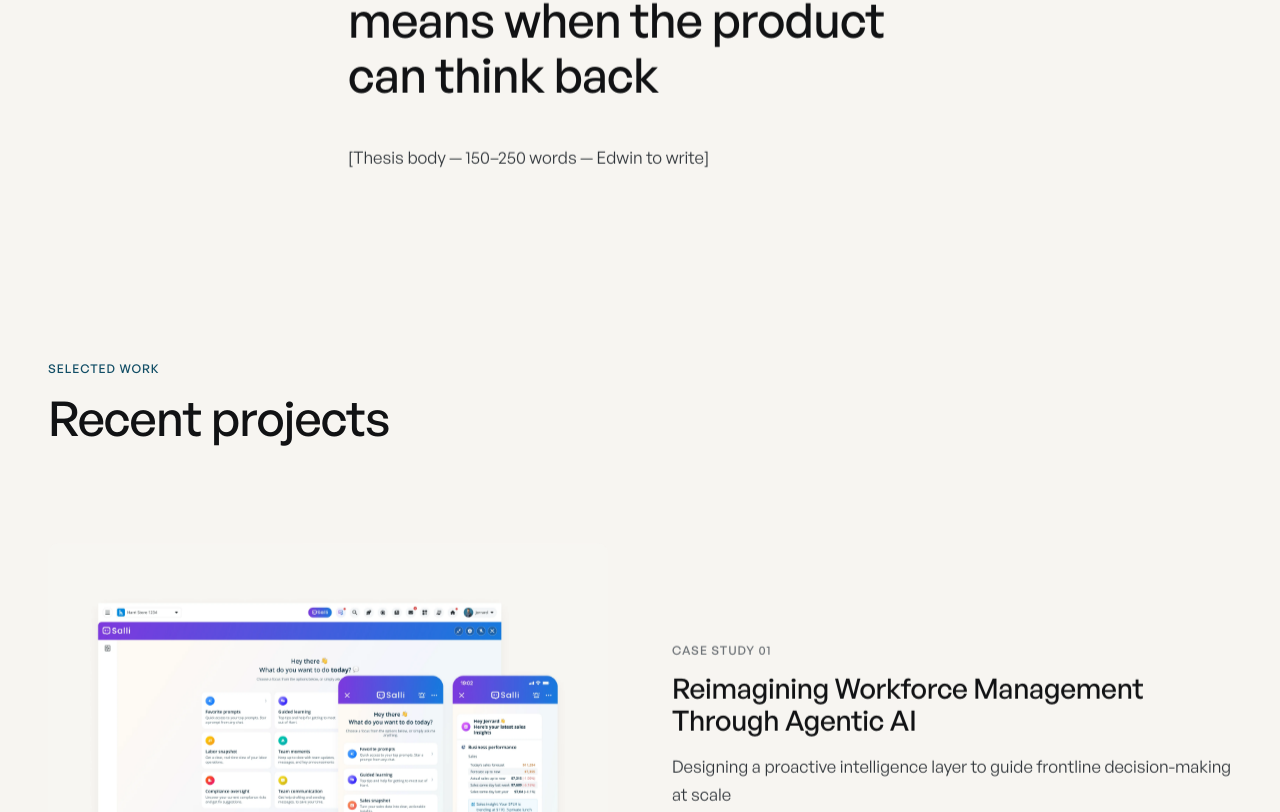
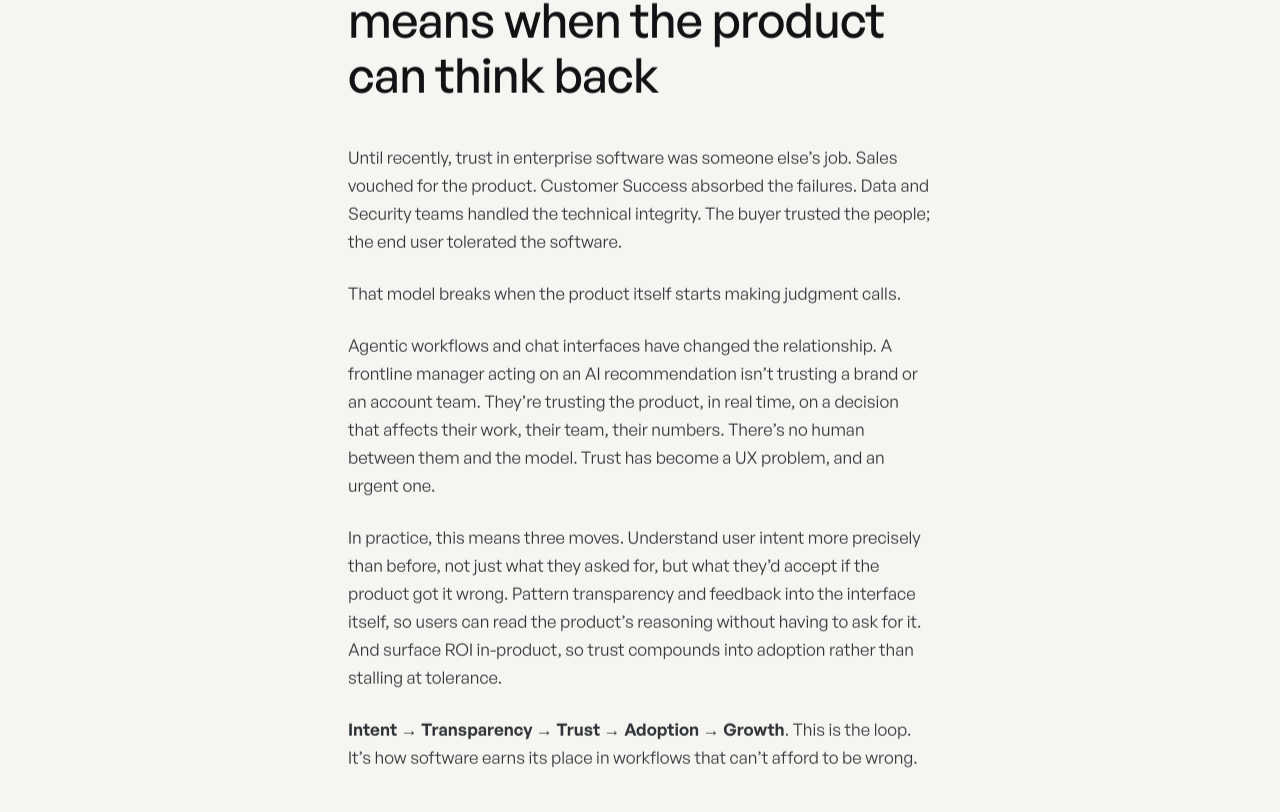
Before and after one commit to edwincwells/edwincw-site, a Next.js app: page / in a window 1280 px wide. Shown: the part 1048-1860 px from the top of the page. Built offline with nearby package versions, Linux system fonts and the light colour scheme.

Commit message:
Add thesis body copy

```diff
--- a/src/components/Thesis.tsx
+++ b/src/components/Thesis.tsx
@@ -17,9 +17,43 @@ export function Thesis() {
           <h2 className="text-h1 text-[var(--color-foreground)] mb-8 md:mb-10">
             What experience strategy means when the product can think back
           </h2>
-          <p className="text-prose text-[var(--color-body)]">
-            [Thesis body — 150–250 words — Edwin to write]
-          </p>
+          <div className="space-y-6 text-[var(--color-body)]">
+            <p className="text-prose">
+              Until recently, trust in enterprise software was someone else’s
+              job. Sales vouched for the product. Customer Success absorbed
+              the failures. Data and Security teams handled the technical
+              integrity. The buyer trusted the people; the end user tolerated
+              the software.
+            </p>
+            <p className="text-prose">
+              That model breaks when the product itself starts making
+              judgment calls.
+            </p>
+            <p className="text-prose">
+              Agentic workflows and chat interfaces have changed the
+              relationship. A frontline manager acting on an AI recommendation
+              isn’t trusting a brand or an account team. They’re trusting the
+              product, in real time, on a decision that affects their work,
+              their team, their numbers. There’s no human between them and
+              the model. Trust has become a UX problem, and an urgent one.
+            </p>
+            <p className="text-prose">
+              In practice, this means three moves. Understand user intent
+              more precisely than before, not just what they asked for, but
+              what they’d accept if the product got it wrong. Pattern
+              transparency and feedback into the interface itself, so users
+              can read the product’s reasoning without having to ask for it.
+              And surface ROI in-product, so trust compounds into adoption
+              rather than stalling at tolerance.
+            </p>
+            <p className="text-prose">
+              <span className="font-semibold">
+                Intent → Transparency → Trust → Adoption → Growth
+              </span>
+              . This is the loop. It’s how software earns its place in
+              workflows that can’t afford to be wrong.
+            </p>
+          </div>
         </div>
       </Container>
     </Section>
```
